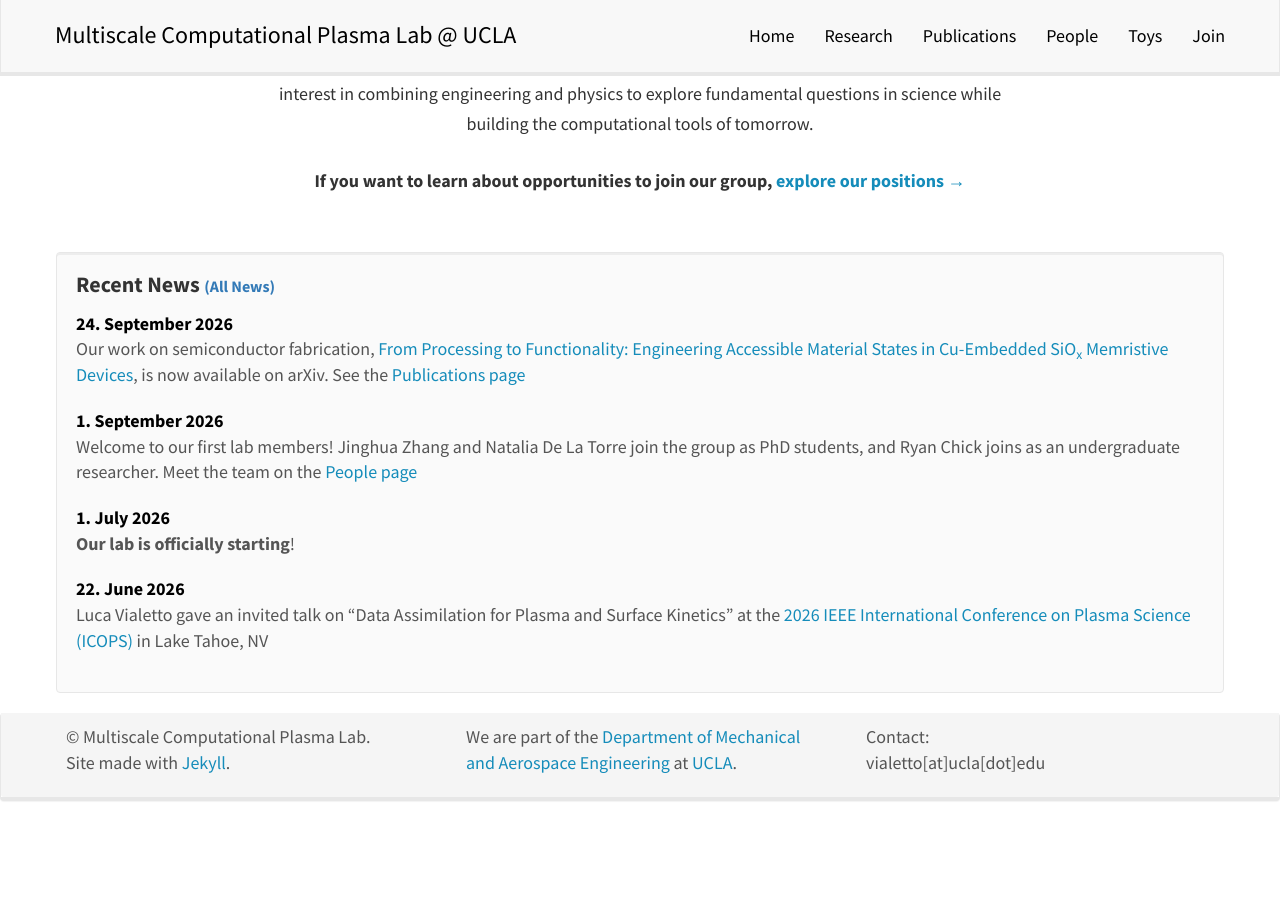
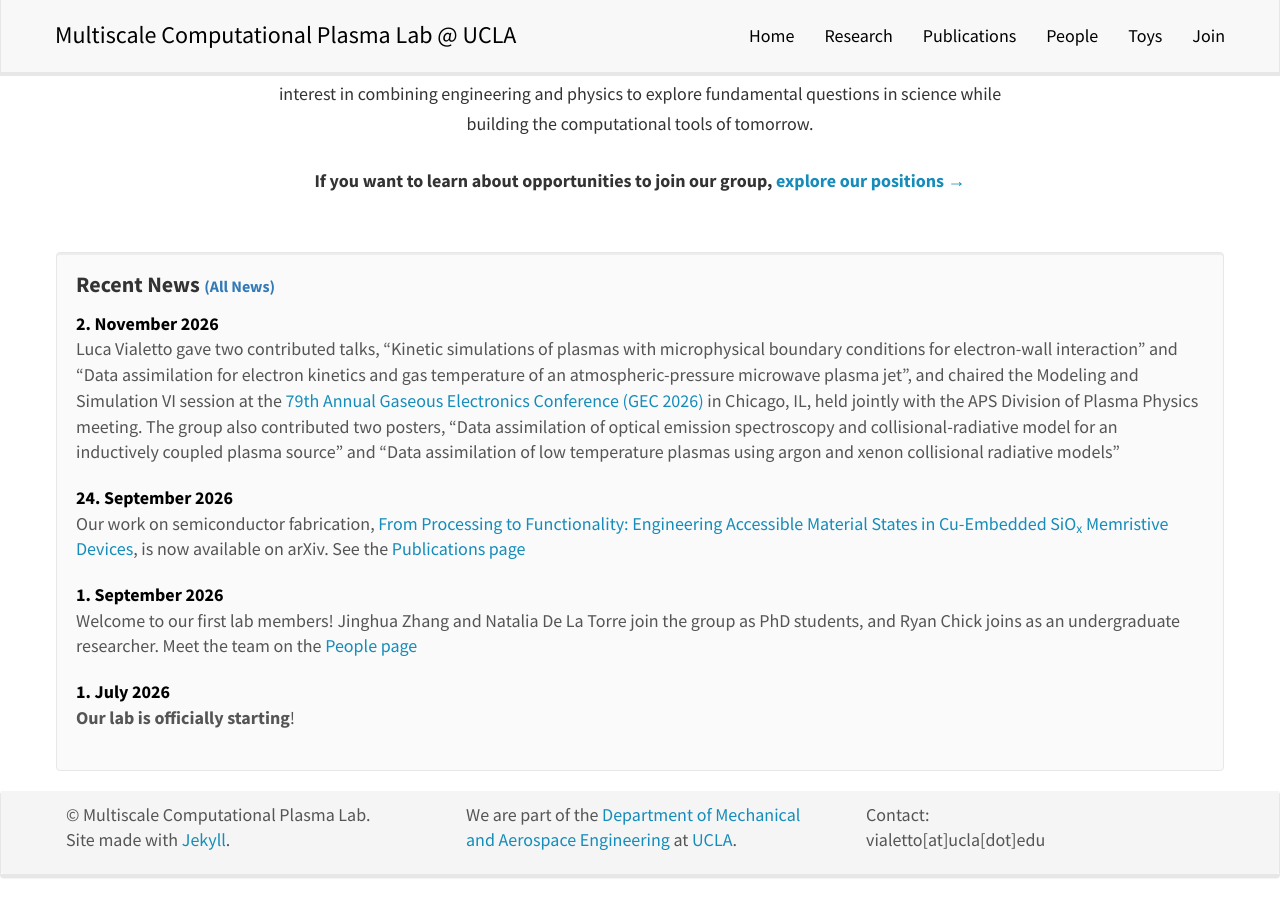
Before and after one commit to vialetto/vialettolab, a Jekyll site: the page built from _pages/home.md, in a window 1280 px wide and 900 px high, scrolled down 682 px. Built offline with Jekyll 4.4.1, drawn with Linux system fonts in a browser that asks for light colours; nearby versions of some CDN libraries; a style sheet for code colours, icons or effects is not loaded; before the commit the page ends 1505 px from its top, so only the background shows below that.

Commit message:
News: add GEC 2026 talks, session chair, and posters
Co-Authored-By: Claude Fable 5.2 <noreply@anthropic.com>

```diff
--- a/_data/news.yml
+++ b/_data/news.yml
@@ -1,3 +1,6 @@
+- date: 2. November 2026
+  headline: Luca Vialetto gave two contributed talks, "Kinetic simulations of plasmas with microphysical boundary conditions for electron-wall interaction" and "Data assimilation for electron kinetics and gas temperature of an atmospheric-pressure microwave plasma jet", and chaired the Modeling and Simulation VI session at the [79th Annual Gaseous Electronics Conference (GEC 2026)](https://www.apsgec.org/gec2026/) in Chicago, IL, held jointly with the APS Division of Plasma Physics meeting. The group also contributed two posters, "Data assimilation of optical emission spectroscopy and collisional-radiative model for an inductively coupled plasma source" and "Data assimilation of low temperature plasmas using argon and xenon collisional radiative models"
+
 - date: 24. September 2026
   headline: "Our work on semiconductor fabrication, [From Processing to Functionality: Engineering Accessible Material States in Cu-Embedded SiO<sub>x</sub> Memristive Devices](https://arxiv.org/abs/2609.30047), is now available on arXiv. See the [Publications page](/publications/)"
 
```
